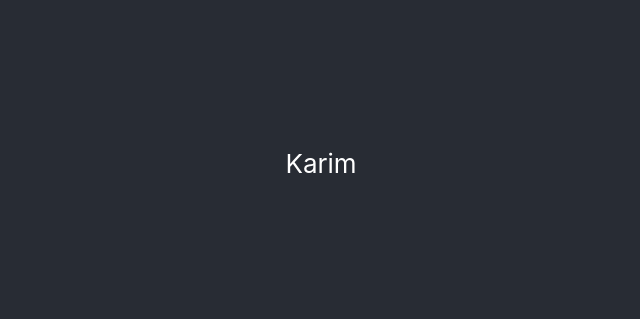
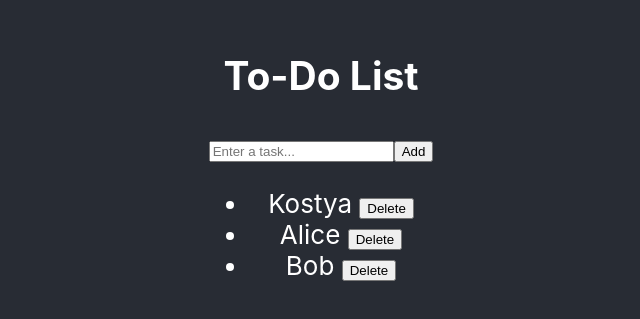
Before and after one commit to SiuzannaVach/my-app, a React (Create React App) app: page / in a window 1280 px wide. Shown: the part 237-556 px from the top of the page, without its empty margins (319-959 px from the left). Built offline with nearby package versions, Linux system fonts and the light colour scheme.

Commit message:
feta:homework tres

```diff
--- a/src/RenderComponent.js
+++ b/src/RenderComponent.js
@@ -1,4 +1,5 @@
-import React from "react";
+import React, { useState, useId } from "react";
+
 import TodoList from "./TodoList";
 import GrandChildComponent from "./GrandChildComponent";
 
@@ -15,7 +16,7 @@ import GrandChildComponent from "./GrandChildComponent";
 
 export default RenderComponent;*/
 
-const RenderComponent = () => {
+/*const RenderComponent = () => {
   const toDo = [
     { id: 1, todo: "firstTodo" },
     { id: 2, todo: "secondTodo" },
@@ -47,12 +48,50 @@ const RenderComponent = () => {
       })}
     </div>*/
 
+const RenderComponent = () => {
+  const id = useId();
+
+  // Стартовый массив из 3 объектов с полями id и name
+  const [todos, setTodos] = useState([
+    { id: `${id}-1`, name: "Kostya" },
+    { id: `${id}-2`, name: "Alice" },
+    { id: `${id}-3`, name: "Bob" },
+  ]);
+
+  const [inputValue, setInputValue] = useState("");
+
+  // Добавление нового объекта { id, name }
+  const handleAddTodo = () => {
+    if (inputValue.trim() === "") return;
+
+    const newTodo = {
+      id: `${id}-${Date.now()}`,
+      name: inputValue,
+    };
+
+    setTodos([...todos, newTodo]);
+    setInputValue("");
+  };
+
+  // Удаление задачи по id
+  const handleDeleteTodo = (todoId) => {
+    setTodos(todos.filter((item) => item.id !== todoId));
+  };
+
+  return (
     <div>
-      <GrandChildComponent
-        myName={myName}
-        myNameArray={myNameArray}
-        myFunctionName={myFunctionName}
+      <h2>To-Do List</h2>
+
+      <input
+        type="text"
+        value={inputValue}
+        onChange={(e) => setInputValue(e.target.value)}
+        placeholder="Enter a task..."
       />
+      <button onClick={handleAddTodo}>Add</button>
+
+      {/* Передача данных и функции удаления в дочерний TodoList */}
+      <TodoList todos={todos} onDeleteTodo={handleDeleteTodo} />
     </div>
   );
 };
--- a/src/TodoList.js
+++ b/src/TodoList.js
@@ -1,4 +1,4 @@
-import React from "react";
+/*import React from "react";
 import GranChildComponent from "./GrandChildComponent";
 
 const TodoList = (props) => {
@@ -9,4 +9,21 @@ const TodoList = (props) => {
     </>
   );
 };
+export default TodoList;*/
+import React from "react";
+
+const TodoList = (props) => {
+  return (
+    <ul>
+      {props.todos.map((item) => (
+        <li key={item.id}>
+          {item.name}
+          {"    "}
+          <button onClick={() => props.onDeleteTodo(item.id)}>Delete</button>
+        </li>
+      ))}
+    </ul>
+  );
+};
+
 export default TodoList;
```
